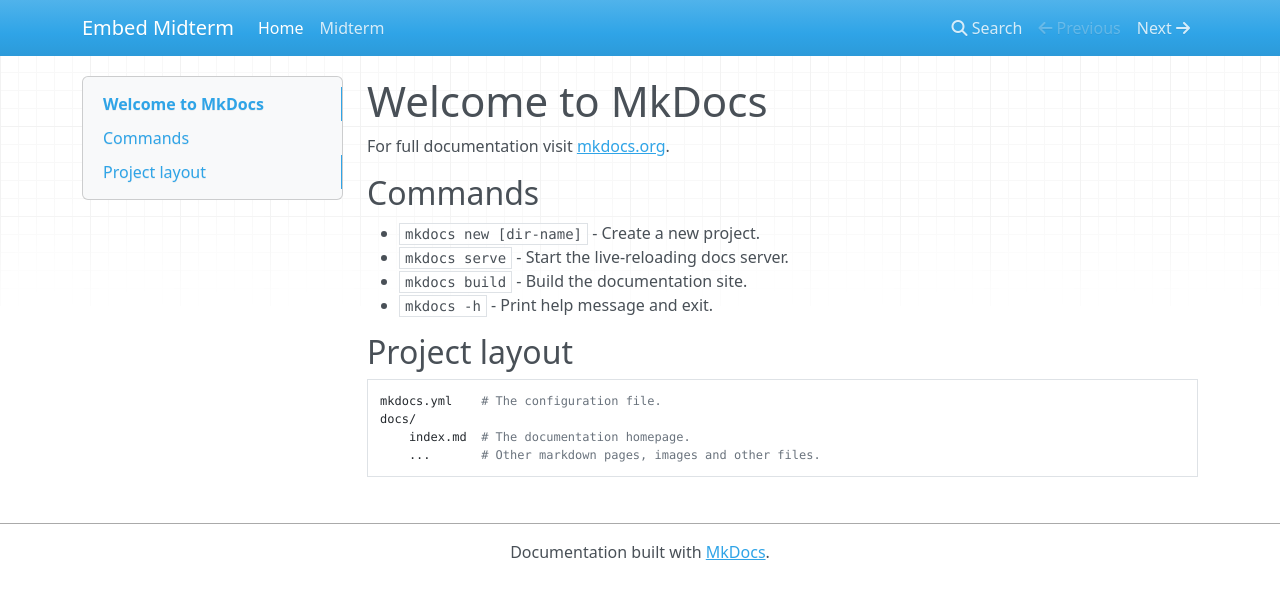
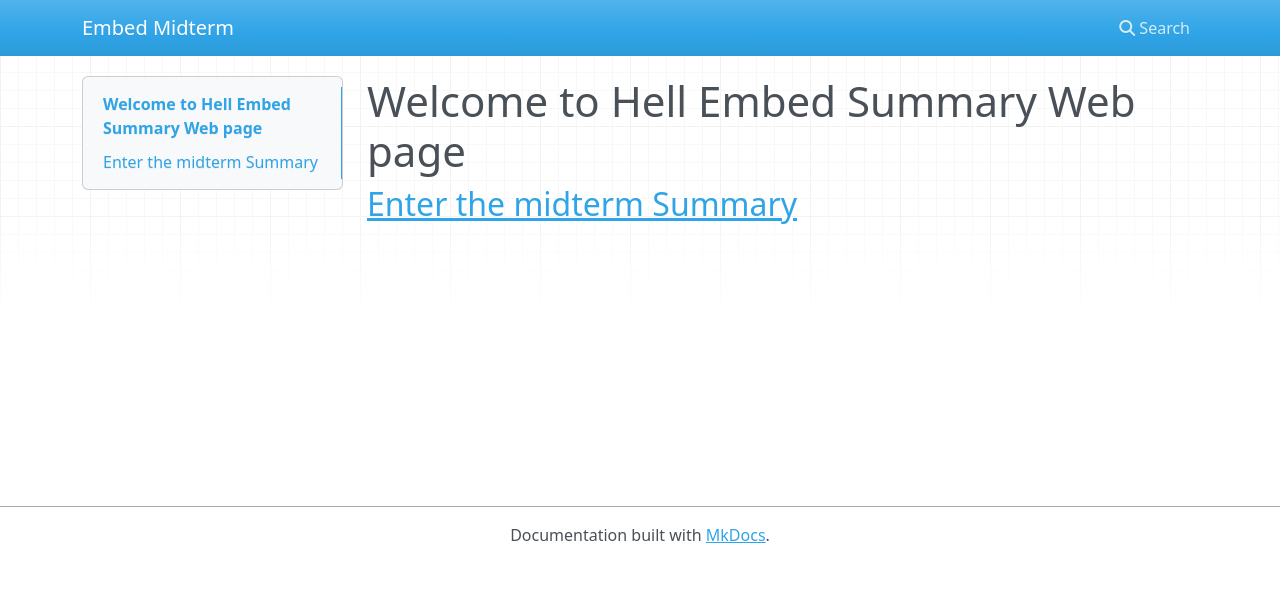
Before and after one commit to Bipoeman/Embed-Summary, an MkDocs documentation site: the page built from docs/index.md, in a window 1280 px wide. Shown: the top 599 px of the page. Built offline with MkDocs 1.6.1, drawn with Linux system fonts in a browser that asks for light colours; nearby versions of some CDN libraries.

Commit message:
remove most thging in index

```diff
--- a/docs/index.md
+++ b/docs/index.md
@@ -1,17 +1,2 @@
-# Welcome to MkDocs
-
-For full documentation visit [mkdocs.org](https://www.mkdocs.org).
-
-## Commands
-
-* `mkdocs new [dir-name]` - Create a new project.
-* `mkdocs serve` - Start the live-reloading docs server.
-* `mkdocs build` - Build the documentation site.
-* `mkdocs -h` - Print help message and exit.
-
-## Project layout
-
-    mkdocs.yml    # The configuration file.
-    docs/
-        index.md  # The documentation homepage.
-        ...       # Other markdown pages, images and other files.
+# Welcome to Hell Embed Summary Web page
+## [Enter the midterm Summary](midterm.md)
--- a/mkdocs.yml
+++ b/mkdocs.yml
@@ -4,8 +4,8 @@
   font:
     text: Itim
 nav:
-  - Home: index.md
   - Midterm: midterm.md
+  # - Home: index.md
 markdown_extensions:
   - attr_list
   - md_in_html
```
